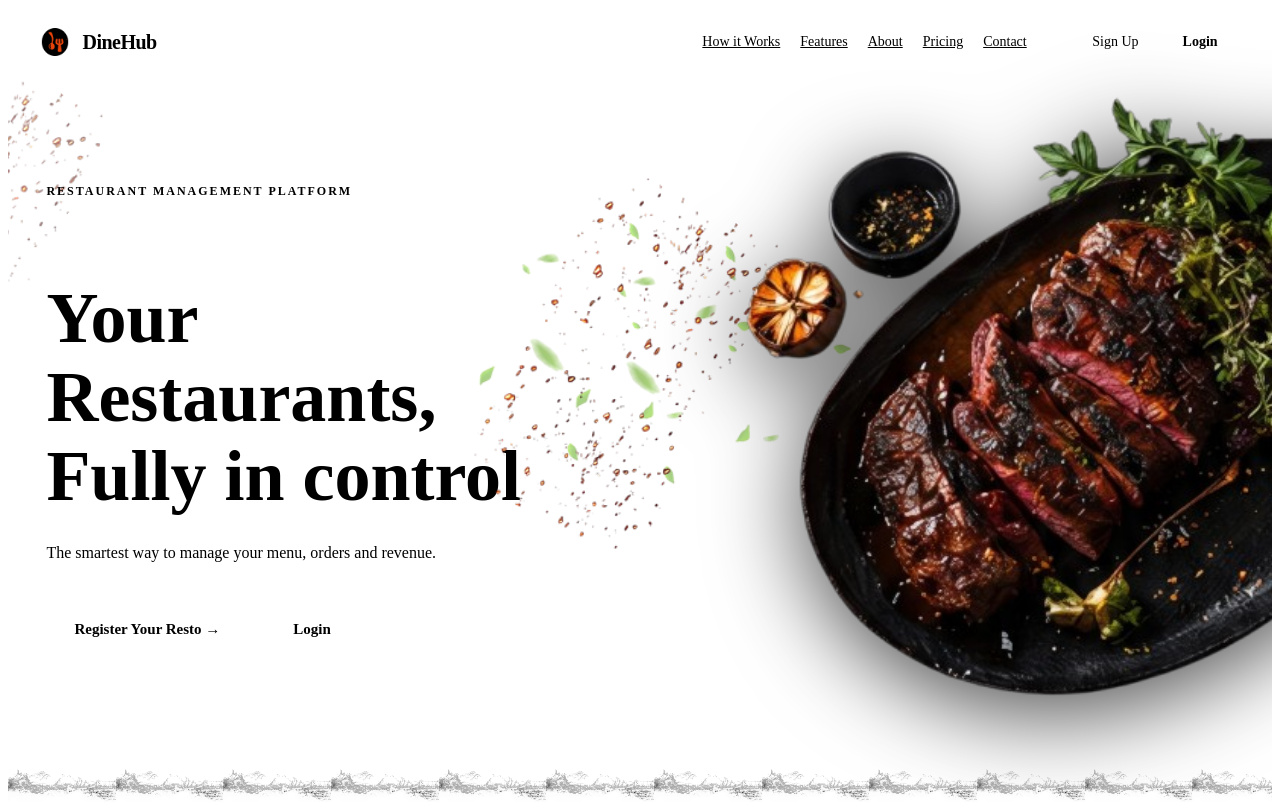
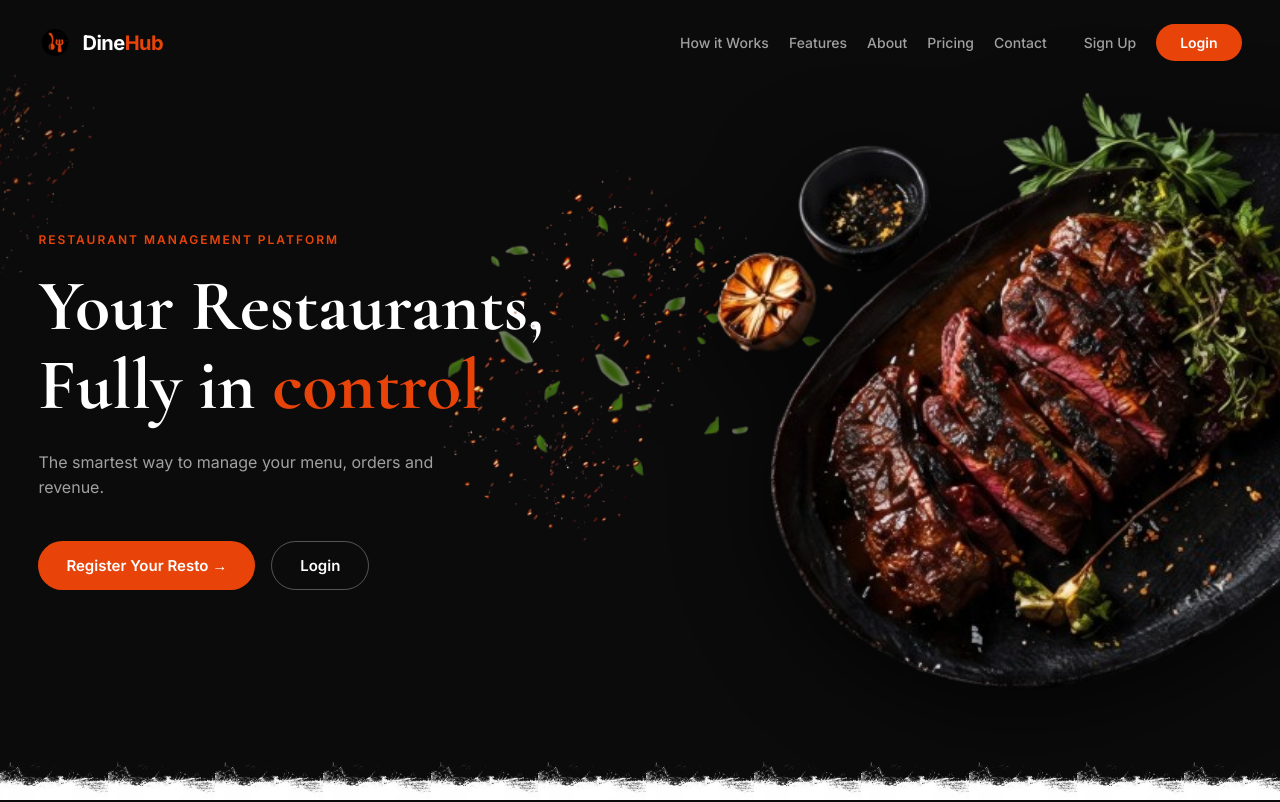
Before and after one commit to EuniceAtete/DineHub, a React (Vite) app: page / in a window 1280 px wide. Shown: the top 802 px of the page. Built offline with nearby package versions, Linux system fonts and the light colour scheme.

Commit message:
feat: added global styles

```diff
--- a/src/index.css
+++ b/src/index.css
@@ -0,0 +1,80 @@
+@import url('https://fonts.googleapis.com/css2?family=Cormorant+Garamond:ital,wght@0,300;0,400;0,500;0,600;0,700;1,300;1,400;1,500;1,600;1,700&family=Inter:wght@100;200;300;400;500;600;700;800;900&display=swap');
+
+:root {
+  --color-bg: #0b0b0b;
+  --color-bg-card: #151515;
+  --color-primary: #E8440A;
+  --color-primary-hover: #c93b08;
+  --color-text-white: #ffffff;
+  --color-text-muted: #a0a0a0;
+  --color-border: #232323;
+  --font-headings: 'Cormorant Garamond', serif;
+  --font-body: 'Inter', sans-serif;
+  --transition-smooth: all 0.3s cubic-bezier(0.4, 0, 0.2, 1);
+}
+
+* {
+  margin: 0;
+  padding: 0;
+  box-sizing: border-box;
+}
+
+html {
+  scroll-behavior: smooth;
+}
+
+#root {
+  min-height: 100vh;
+  width: 100%;
+}
+
+body {
+  background-color: var(--color-bg);
+  color: var(--color-text-white);
+  font-family: var(--font-body);
+  overflow-x: hidden;
+  min-height: 100vh;
+  -webkit-font-smoothing: antialiased;
+  -moz-osx-font-smoothing: grayscale;
+}
+
+h1, h2, h3, h4, h5, h6 {
+  font-family: var(--font-headings);
+  font-weight: 600;
+}
+
+a {
+  color: inherit;
+  text-decoration: none;
+}
+
+button {
+  cursor: pointer;
+  border: none;
+  background: none;
+  font-family: var(--font-body);
+}
+
+img {
+  max-width: 100%;
+  height: auto;
+  display: block;
+}
+
+/* Custom Scrollbar */
+::-webkit-scrollbar {
+  width: 8px;
+}
+
+::-webkit-scrollbar-track {
+  background: var(--color-bg);
+}
+
+::-webkit-scrollbar-thumb {
+  background: #333;
+  border-radius: 4px;
+}
+
+::-webkit-scrollbar-thumb:hover {
+  background: var(--color-primary);
+}
```
